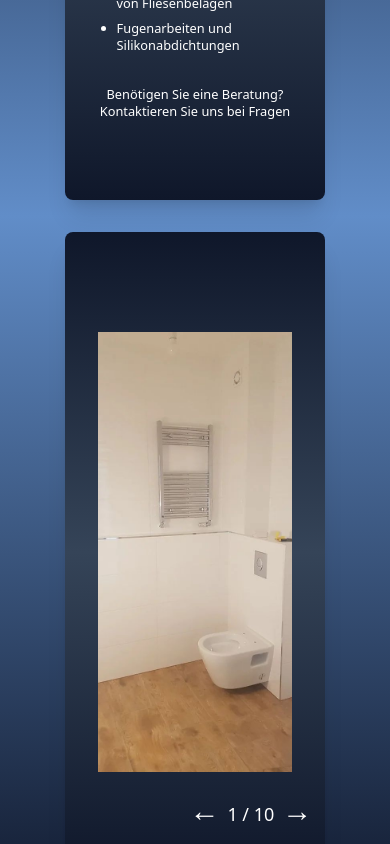
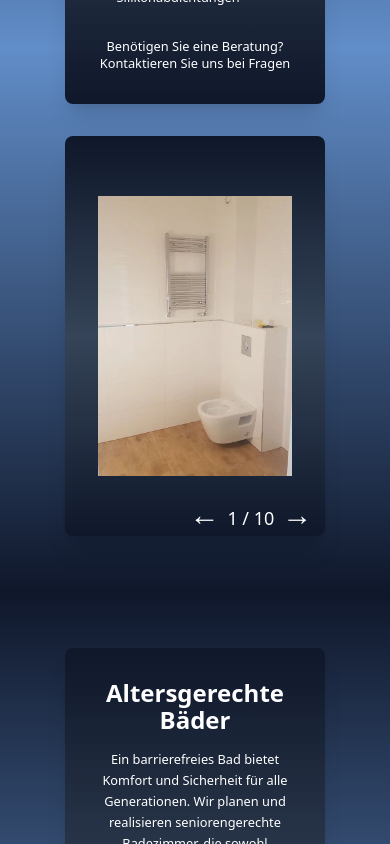
Before and after one commit to Belan-Mihail/www, a React (Vite) app: page / in a window 390 px wide. Shown: the part 1420-2264 px from the top of the page. Built offline with nearby package versions, Linux system fonts and the light colour scheme.

Commit message:
media styles edit

```diff
--- a/src/components/Work.css
+++ b/src/components/Work.css
@@ -104,7 +104,11 @@
 
   }
 
-  @media (max-width: 450px) {
+  @media (max-width: 500px) {
+
+    .main-block {
+      height: 100%;
+    }
 
     .text-section p, ul {
       font-size: 0.8rem;
@@ -115,9 +119,11 @@
     }
 
     .slider-block {
-      height: 30rem;
+      height: 20rem;
     }
 
-
+    .main-block-two {
+      height: 25rem;
+    }
 
   }
--- a/src/components/WorkSection.tsx
+++ b/src/components/WorkSection.tsx
@@ -43,7 +43,7 @@ const WorkSection = () => {
       </div>
 
       {/* Контейнер для слайдера с фоном и плашкой */}
-      <div className="main-block w-1/2 border-effect relative flex flex-col justify-center m-4 bg-gray-900 bg-opacity-80 rounded-lg shadow-xl hover:bg-[#425174]" style={{
+      <div className="main-block main-block-two w-1/2 border-effect relative flex flex-col justify-center m-4 bg-gray-900 bg-opacity-80 rounded-lg shadow-xl hover:bg-[#425174]" style={{
       background: 'linear-gradient(to bottom, #0f172a, #354458, #0f172a)',
     }}>
 
--- a/src/components/WorkSectionTwo.tsx
+++ b/src/components/WorkSectionTwo.tsx
@@ -40,7 +40,7 @@ const WorkSectionTwo = () => {
           Kontaktieren Sie uns bei Fragen
         </p>
       </div>
-      <div className="main-block w-1/2 border-effect relative flex flex-col justify-center bg-gray-900 bg-opacity-80 rounded-lg shadow-xl m-4 hover:bg-[#425174]" style={{
+      <div className="main-block main-block-two w-1/2 border-effect relative flex flex-col justify-center bg-gray-900 bg-opacity-80 rounded-lg shadow-xl m-4 hover:bg-[#425174]" style={{
       background: 'linear-gradient(to bottom, #0f172a, #354458, #0f172a)',
     }}>
         <Slider images={images} justify="justify-start" />
```
